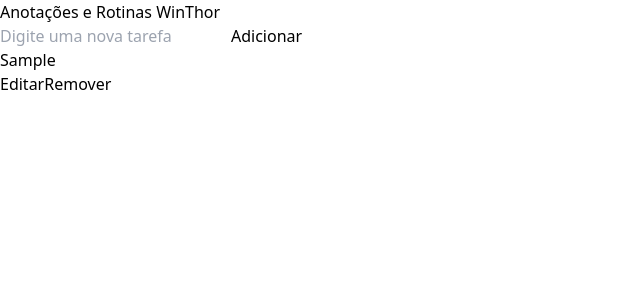
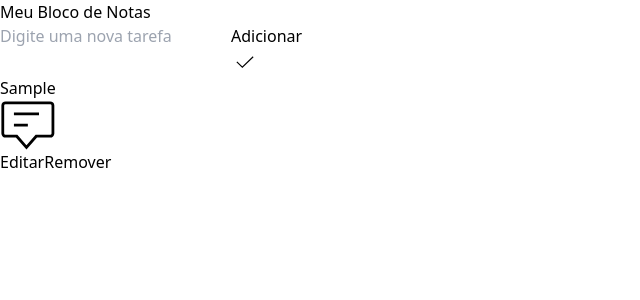
Before and after one commit to monicabarreto/anotarRotinas, a React (Vite) app: page / in a window 1280 px wide. Both pictures are taken after typing "Sample" into the empty fields and a click on the button "Adicionar". Shown: the top 300 px of the page, without its empty margins (0-640 px from the left). Built offline with nearby package versions, Linux system fonts and the light colour scheme.

Commit message:
commit de icons

```diff
--- a/src/App.jsx
+++ b/src/App.jsx
@@ -57,7 +57,8 @@
 
   return (
     <div className="min-h-screen flex flex-col items-center bg-gray-100 py-8 px-4">
-      <h1 className="text-4xl font-bold text-center text-blue-600 mb-8">Anotações e Rotinas WinThor  </h1>
+      <h1 className="text-4xl font-bold text-center text-blue-600 mb-8">Meu Bloco de Notas </h1>
+
 
       <div className="flex mb-6 w-full max-w-lg">
         <input
@@ -69,10 +70,15 @@
         />
        <button
   onClick={addTask}
-          className="ml-2 bg-green-500 text-white py-2 px-6 rounded-lg hover:bg-green-700 transition duration-300"
+  className="ml-2 bg-green-500 text-white py-2 px-6 rounded-lg hover:bg-green-700 transition duration-300 flex items-center"
 >
   Adicionar
+  <svg className="w-6 h-6 text-white-800 dark:text-white" aria-hidden="true" xmlns="http://www.w3.org/2000/svg" width="28" height="28" fill="none" viewBox="0 0 24 24">
+  <path stroke="currentColor"  d="M5 11.917 9.724 16.5 19 7.5"/>
+</svg>
+
 </button>
+
       </div>
 
       <div className="grid grid-cols-1 sm:grid-cols-2 md:grid-cols-3 lg:grid-cols-4 gap-6 mb-8 w-full max-w-6xl">
@@ -82,18 +88,23 @@
             className="bg-white p-6 rounded-xl shadow-lg hover:shadow-2xl transition duration-300 transform hover:scale-105"
             onClick={() => handleCardClick(task)}
           >
-            <button className="bg-blue-500 text-white py-2 px-4 rounded-lg mb-4 w-full text-left hover:bg-blue-600 transition duration-300">
+        <button className="bg-blue-500 text-white py-2 px-4 rounded-lg mb-4 w-full text-left hover:bg-blue-600 transition duration-300 flex items-center justify-between">
+          <span>
             {task.content.length > 30 ? task.content.substring(0, 30) + '...' : task.content}
+             <svg className="w-4 h-6 ml-1 text-white-800 dark:text-white flex items-center" aria-hidden="true" xmlns="http://www.w3.org/2000/svg" fill="none" viewBox="0 0 20 18">
+               <path stroke="currentColor"  d="M5 5h9M5 9h5m8-8H2a1 1 0 0 0-1 1v10a1 1 0 0 0 1 1h4l3.5 4 3.5-4h5a1 1 0 0 0 1-1V2a1 1 0 0 0-1-1Z"/>
+             </svg>
+          </span>
         </button>
-            <div className="flex justify-between mt-2">
+
+            <div className="flex items-center justify-center gap-3 w-full">
               <button
                 onClick={(e) => {
                   e.stopPropagation();
                   editTask(task.id);
                 }}
-                className="bg-yellow-500 text-white py-1 px-3 rounded-lg hover:bg-yellow-500 transition duration-300"
+                className="bg-yellow-300 text-white py-1 px-3 rounded-lg hover:bg-yellow-200 transition duration-300"
               >
-
                 Editar
              </button>
               <button
@@ -111,14 +122,16 @@
       </div>
 
       {selectedTask && (
-        <div className="fixed top-0 left-0 w-full h-full bg-grren bg-opacity-50 flex justify-center items-center z-10">
-          <div className="bg-white p-6 rounded-xl w-100">
-            <h3 className="text-2xl font-semibold mb-4">Detalhes da Rotina</h3>
+        <div className="fixed top-0 left-0 w-full h-full bg-green bg-opacity-50 flex justify-center items-center z-10">
+          <div className="bg-blue-100 p-6 rounded-xl w-100">
+            <h3 className="text-2xl font-semibold mb-4">Detalhes:</h3>
+
             <textarea
               value={selectedTask.content}
               readOnly
-              rows={6}
-              className="w-full p-2 border border-gray-300 rounded-lg resize-none mb-4"
+              rows={12}
+              className="w-full p-2 border border-blue-300 rounded-lg resize-none mb-4"
+
             />
             <button
               onClick={closeCardInfo}
```
Lines whose indentation alone changed are shown as unchanged.
